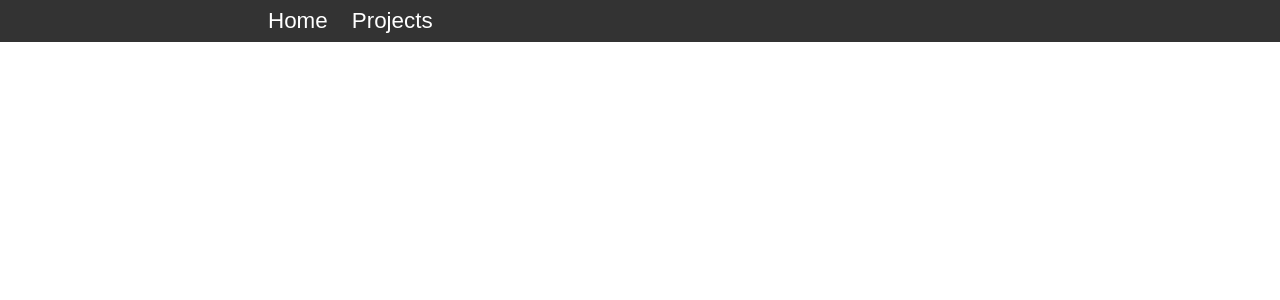
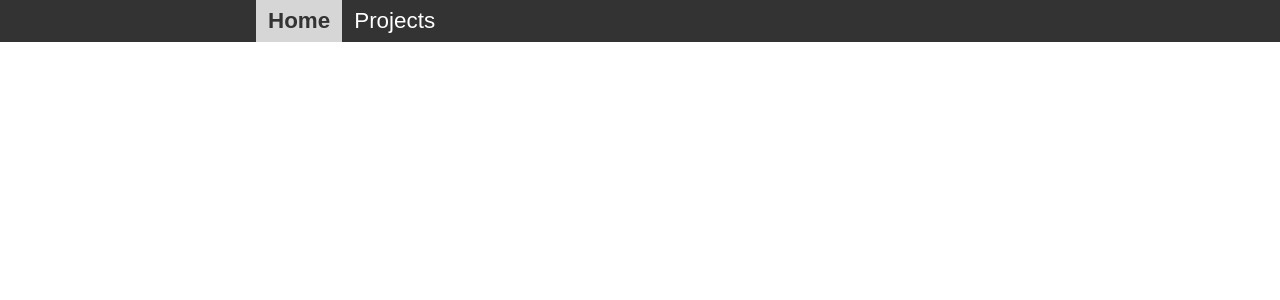
Before and after one commit to gregdardis/personal-website, a React (Create React App) app: page / in a window 1280 px wide. Shown: the top 300 px of the page. Built offline with nearby package versions, Linux system fonts and the light colour scheme.

Commit message:
change background color of currently selected link in nav bar

```diff
--- a/src/components/navBar/NavBar.js
+++ b/src/components/navBar/NavBar.js
@@ -8,7 +8,6 @@ import {
 } from '../../constants';
 import './navBar.css';
 
-// TODO: set Link classNames based on which URL is selected (hold in state?)
 const NavBar = ({
   selectedPageUrl,
   updateSelectedPageUrl
@@ -33,6 +32,4 @@ NavBar.propTypes = {
   selectedPageUrl: PropTypes.string.isRequired,
   updateSelectedPageUrl: PropTypes.func.isRequired
 };
-// set classNames based on URL in state using method
-// these methods will need to be passed to NavBar through the container component
 export default NavBar;
--- a/src/components/navBar/navBar.css
+++ b/src/components/navBar/navBar.css
@@ -16,6 +16,13 @@
   padding: 8px 12px;
 }
 
+.navBarLinkSelected {
+  background-color: #d6d6d6;
+  color: #333333 !important;
+  font-weight: bold;
+  cursor: default;
+}
+
 .navBarLinkUnselected:hover {
   color: #6dc0ff;
 }
```
Also changed, not shown: src/reducers/selectedPageURL.js (+4 -4 lines).
